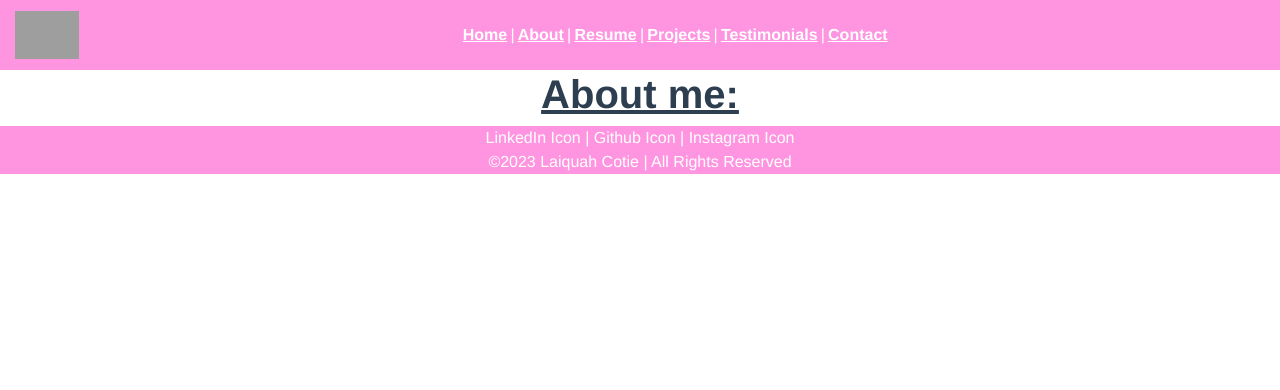
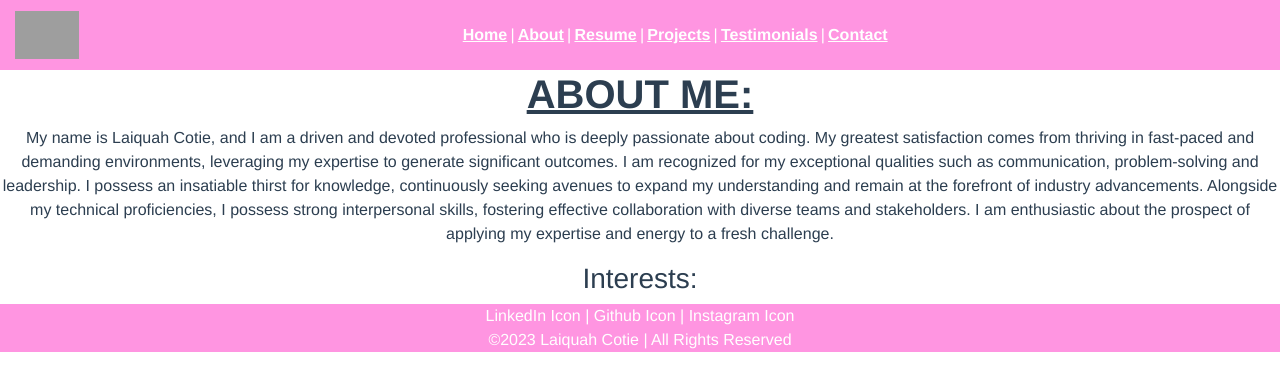
Before and after one commit to Laiquah/laiquahCotiePortfolio, a Vue app: page /about in a window 1280 px wide. Shown: the top 390 px of the page. Built offline with nearby package versions, Linux system fonts and the light colour scheme; grey boxes are pictures that could not be loaded.

Commit message:
about not done

```diff
--- /dev/null
+++ b/src/components/AboutComp.vue
@@ -0,0 +1,28 @@
+<template>
+    <div>
+        <p>My name is Laiquah Cotie, and I am a driven and devoted professional
+            who is deeply passionate about coding. My greatest satisfaction comes
+            from thriving in fast-paced and demanding environments, leveraging
+            my expertise to generate significant outcomes. I am recognized for my
+            exceptional qualities such as communication, problem-solving and
+            leadership. I possess an insatiable thirst for knowledge, continuously
+            seeking avenues to expand my understanding and remain at the
+            forefront of industry advancements. Alongside my technical
+            proficiencies, I possess strong interpersonal skills, fostering effective
+            collaboration with diverse teams and stakeholders. I am enthusiastic
+            about the prospect of applying my expertise and energy to a fresh
+            challenge.</p>
+            <h3>Interests:</h3>
+
+    </div>
+</template>
+
+<script>
+    export default {
+
+    }
+</script>
+
+<style scoped>
+
+</style>
--- a/src/views/AboutView.vue
+++ b/src/views/AboutView.vue
@@ -1,12 +1,16 @@
 <template>
   <div>
-    <h1>About me:</h1>
+    <h1>ABOUT ME:</h1>
+    <About/>
   </div>
 </template>
 
 <script>
+import About from '../components/AboutComp.vue'
   export default {
-
+    components: {
+      About
+    }
   }
 </script>
 
```
